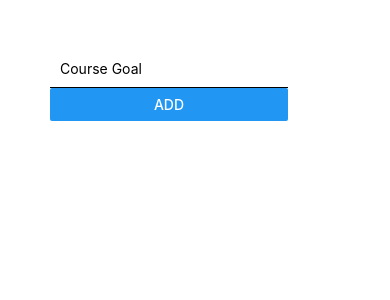
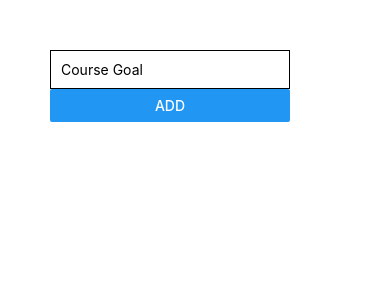
Before and after one commit to dianaramirez16/React-Native-guide, a React Native app: screen / in a window 390 px wide. Shown: the top 300 px of the page. Built offline with nearby package versions, Linux system fonts and the light colour scheme.

Commit message:
add key to text element

```diff
--- a/App.js
+++ b/App.js
@@ -27,7 +27,7 @@
         <Button title="ADD" onPress={addGoalHandler} />
       </View>
       <View>
-  {courseGoals.map((goal) => <Text>{goal}</Text>)}
+  {courseGoals.map((goal) => <Text key={goal}>{goal}</Text>)}
       </View>
     </View>
   );
@@ -42,8 +42,8 @@
     alignItems:'center'
   },
   input: {
-    borderBottomColor: 'black',
-    borderBottomWidth: 1,
+    borderColor: 'black',
+    borderWidth: 1,
     padding: 10,
     flex: 1
   }
```
